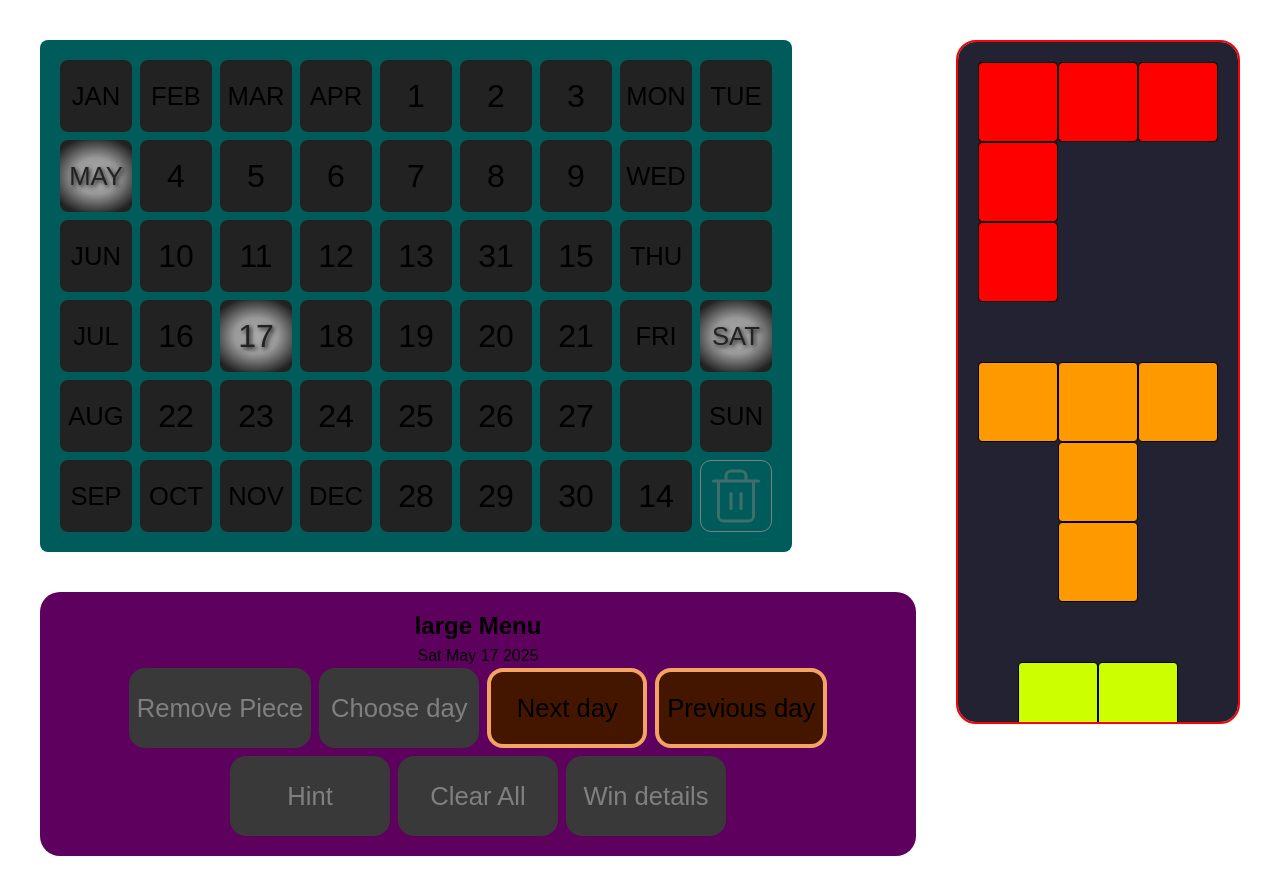
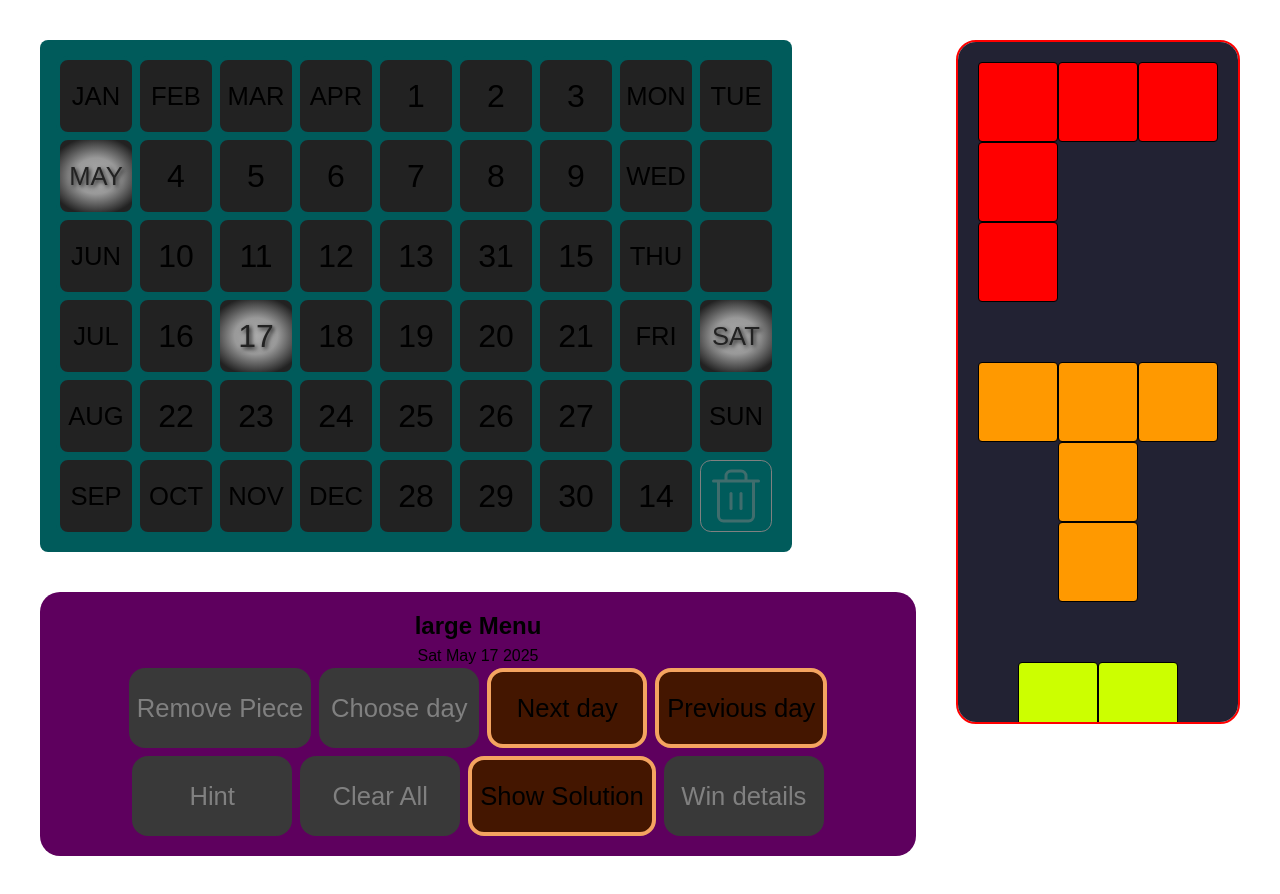
Before and after one commit to json-bell/calendar-puzzle, a React (Vite) app: page / in a window 1280 px wide. Built offline with nearby package versions, Linux system fonts and the light colour scheme.

Commit message:
adds specific button for showing the solution :D

```diff
--- /dev/null
+++ b/src/components/UI/ControlButtons/SpecificButtons/ShowSolutionButton/ShowSolutionButton.tsx
@@ -0,0 +1,47 @@
+import ControlButton from "../../ControlButton";
+import { useChallengeDate } from "../../../../../context/ChosenDate/ChallengeDateContext";
+import generateSolution from "../../../../../puzzle/solution/generateSolution/generateSolution";
+import getPositionMapFromPieces from "../../../../../puzzle/game/getPositionMapFromPieces";
+import { Actions } from "../../../../../context/Game/types";
+import useGameState from "../../../../../context/Game/state";
+import useGameDispatch from "../../../../../context/Game/dispatch";
+
+const ShowSolutionButton = () => {
+  const { checkIsChallengeValue, dayName, dayNumber, month } =
+    useChallengeDate();
+
+  const { gamePieces } = useGameState();
+
+  const dispatch = useGameDispatch();
+
+  return (
+    <>
+      <ControlButton
+        text="Show Solution"
+        onClick={async () => {
+          const solution = await generateSolution(
+            {
+              checkIsChallengeValue,
+              dayName,
+              dayNumber,
+              month,
+            },
+            {
+              currentlyPlacedPieces: gamePieces,
+              allowFlipped: false,
+              runsAsync: true,
+            }
+          );
+          dispatch({
+            type: Actions.PLACE_PIECES,
+            payload: {
+              positionMap: getPositionMapFromPieces(solution?.pieces || []),
+            },
+          });
+        }}
+      />
+    </>
+  );
+};
+
+export default ShowSolutionButton;
--- a/src/components/UI/GameControls/GameControls.tsx
+++ b/src/components/UI/GameControls/GameControls.tsx
@@ -8,6 +8,7 @@ import { Actions } from "../../../context/Game/types";
 import { useViewport } from "../../../utils/useWindowSize/windowSizeContext";
 import ControlButton from "../ControlButtons/ControlButton";
 import DeletePieceButton from "../ControlButtons/SpecificButtons/DeletePieceButton/DeletePieceButton";
+import ShowSolutionButton from "../ControlButtons/SpecificButtons/ShowSolutionButton/ShowSolutionButton";
 import WinDetailsButton from "../ControlButtons/SpecificButtons/WinDetailsButton/WinDetailsButtons";
 import styles from "./GameControls.module.css";
 
@@ -39,6 +40,7 @@ const GameControls: React.FC = () => {
           onClick={() => dispatch({ type: Actions.REMOVE_ALL_PIECES })}
           inactive={gamePieces.filter(({ position }) => position).length === 0}
         />
+        <ShowSolutionButton />
         <WinDetailsButton />
       </div>
     </div>
--- a/src/puzzle/solution/generateSolution/generateSolution.ts
+++ b/src/puzzle/solution/generateSolution/generateSolution.ts
@@ -36,7 +36,7 @@ const generateSolution = async (
     allowFlipped = true,
     runsAsync = true,
     stepsPerYield = 1000,
-  }: Options = options || {};
+  }: Options = options;
 
   if (runsAsync) {
     steps++;
```
